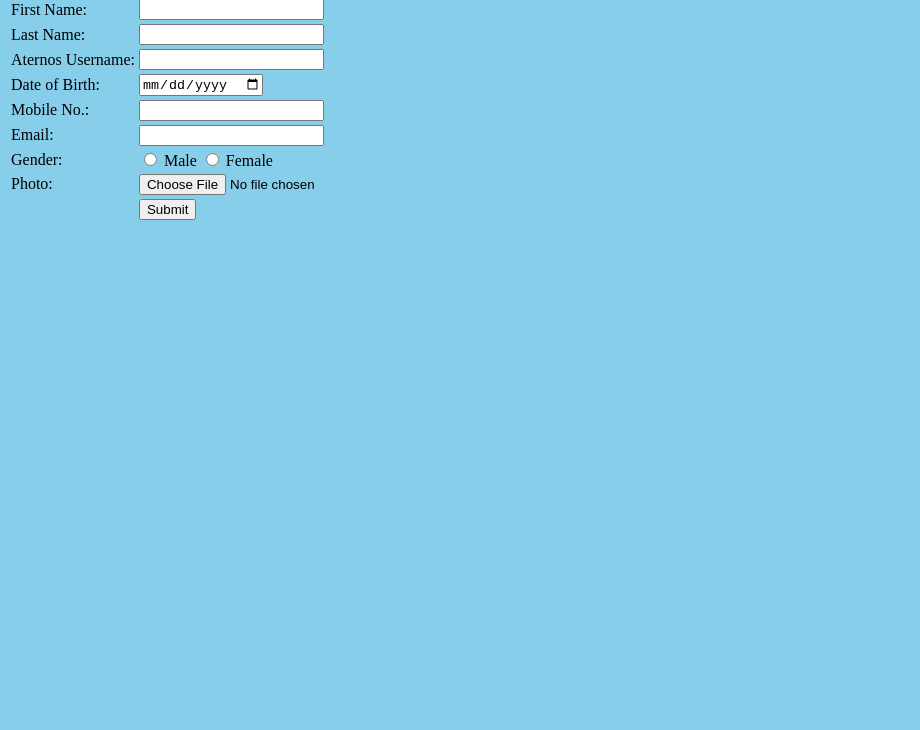
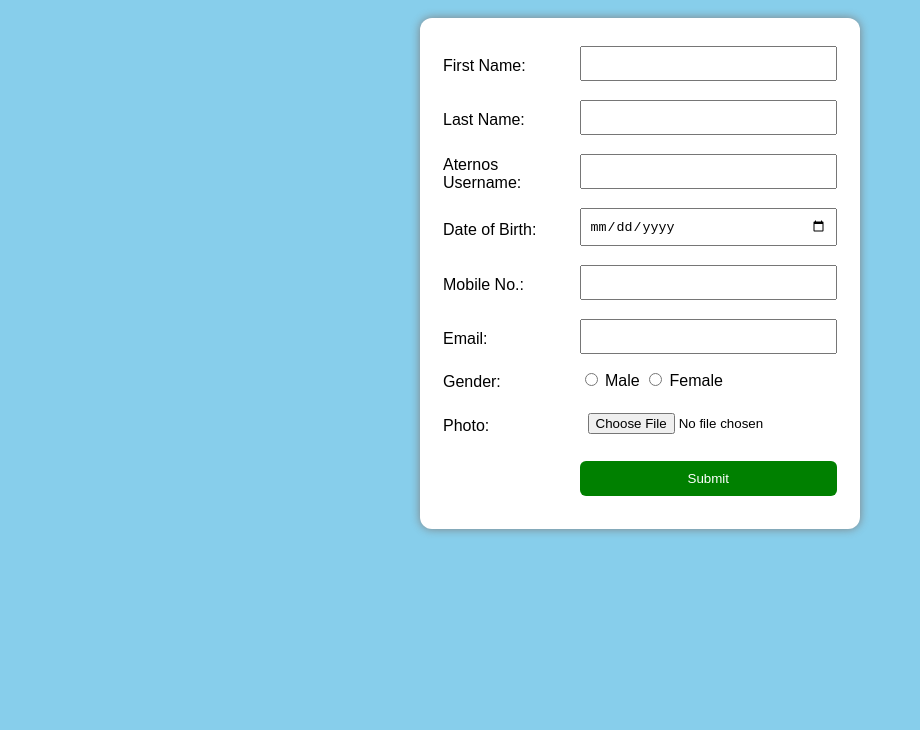
Before and after one commit to zaidmohd64849-boop/Minecraft-server, a plain HTML site: page index.html in a window 1280 px wide. Shown: the part 70-800 px from the top of the page, without its empty margins (0-920 px from the left). Drawn offline with Linux system fonts and the light colour scheme.

Commit message:
Update index.html

```diff
--- a/index.html
+++ b/index.html
@@ -2,52 +2,90 @@
 <head>
     <title>Form</title>
     <meta name="viewport" content="width=device-width, initial-scale=1.0">
+    <style>
+
+body{
+    margin:0;
+    padding:0;
+    font-family: Arial, sans-serif;
+}
+
+/* Heading center */
+h1{
+    text-align:center;
+    padding:15px;
+}
+
+/* Form center card */
+form{
+    width:90%;
+    max-width:400px;
+    margin:auto;
+    background:white;
+    padding:20px;
+    border-radius:12px;
+    box-shadow:0 0 10px gray;
+}
+/* Table full width */
+table{
+    width:100%;
+}
+/* Inputs styling */
+input, select{
+    width:100%;
+    padding:8px;
+    margin-top:5px;
+    margin-bottom:10px;
+    box-sizing:border-box;
+}
+/* radio normal size */
+input[type="radio"]{
+    width:auto;
+}
+
+/* submit button style */
+input[type="submit"]{
+    background:green;
+    color:white;
+    border:none;
+    padding:10px;
+    border-radius:6px;
+    cursor:pointer;
+}
+    </style>
 </head>
-
 <body bgcolor="skyblue">
-
-
     <h1>Add Minecraft Server</h1>
-
-
 <form action="https://formsubmit.co/zaidmohd64849@gmail.com" method="POST" enctype="multipart/form-data">
 
 <!-- Email settings -->
 <input type="hidden" name="_subject" value="New Student Registration">
 <input type="hidden" name="_captcha" value="false">
-
 <table>
-
 <tr>
 <td>First Name:</td>
 <td><input type="text" name="First_Name" required></td>
 </tr>
-
 <tr>
 <td>Last Name:</td>
 <td><input type="text" name="Last_Name" required></td>
 </tr>
-
 <tr>
 <td>Aternos Username:</td>
 <td><input type="text" name="username"></td>
 </tr>
-
 <tr>
 <td>Date of Birth:</td>
 <td><input type="date" name="DOB"></td>
 </tr>
-
 <tr>
 <td>Mobile No.:</td>
 <td><input type="text" name="Mobile"></td>
 </tr>
-
 <tr>
 <td>Email:</td>
 <td><input type="email" name="Email"></td>
 </tr>
-
 <tr>
 <td>Gender:</td>
 <td>
@@ -55,23 +93,15 @@
 <input type="radio" name="Gender" value="Female"> Female
 </td>
 </tr>
-
-
-
-
 <tr>
 <td>Photo:</td>
 <td><input type="file" name="Photo"></td>
 </tr>
-
 <tr>
 <td></td>
 <td><input type="submit" value="Submit"></td>
 </tr>
-
 </table>
-
 </form>
-
 </body>
 </html>
```
